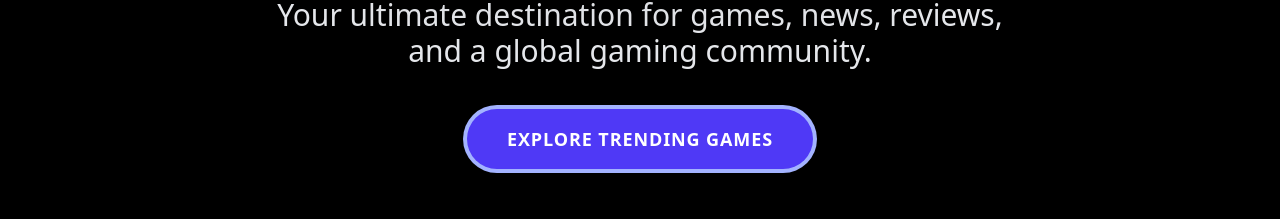
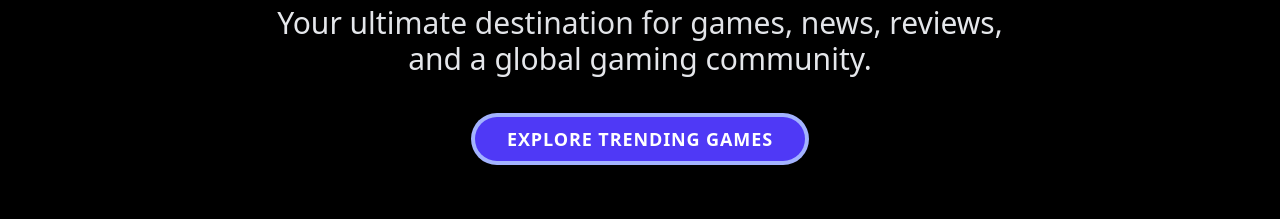
Before and after one commit to shehabRabby/GameZone, a React (Vite) app: page /aboutus in a window 1280 px wide. Shown: the part 333-552 px from the top of the page. Built offline with nearby package versions, Linux system fonts and the light colour scheme; no server answers.

Commit message:
Update Readme file

```diff
--- a/src/Components/ShowSlider.jsx
+++ b/src/Components/ShowSlider.jsx
@@ -98,7 +98,7 @@ export default function Slider() {
         {slides.map((slide) => (
           <SwiperSlide key={slide.id}>
             <div
-              className="relative w-full h-[55vh] md:h-[65vh] lg:h-[77vh] flex items-center justify-center text-center text-white transition-all duration-500"
+              className="relative w-full h-[55vh] md:h-[60vh] lg:h-[70vh] flex items-center justify-center text-center text-white transition-all duration-500"
               style={{
                 backgroundImage: `url(${slide.img})`,
                 backgroundSize: "cover",
--- a/src/Pages/AboutUs.jsx
+++ b/src/Pages/AboutUs.jsx
@@ -34,7 +34,7 @@ const AboutUs = () => {
           {/* CTA Button */}
           <a
             href="/"
-            className="px-10 py-4 bg-indigo-600 text-white font-bold text-lg rounded-full shadow-2xl hover:bg-indigo-700 transition duration-300 transform hover:scale-105 ring-4 ring-indigo-300 ring-opacity-50 uppercase tracking-wider cursor-pointer"
+            className="px-8 py-2 bg-indigo-600 text-white font-bold text-lg rounded-full shadow-2xl hover:bg-indigo-700 transition duration-300 transform hover:scale-105 ring-4 ring-indigo-300 ring-opacity-50 uppercase tracking-wider cursor-pointer"
           >
             Explore Trending Games
           </a>
--- a/src/Pages/GameDetails.jsx
+++ b/src/Pages/GameDetails.jsx
@@ -158,7 +158,6 @@ const GameDetails = () => {
             </div>
           </div>
 
-          {/* Right Column: Trailer (Takes the remaining two columns) */}
           <div className="lg:col-span-2 space-y-8">
             {/* Trailer Section */}
             <div className="p-6 bg-gray-800 rounded-xl shadow-xl border border-cyan-500/20">
@@ -166,7 +165,7 @@ const GameDetails = () => {
                 <FaVideo size={24} /> <span>Game Trailer</span>
               </h3>
               <div className="relative aspect-video bg-black rounded-lg overflow-hidden border border-gray-700">
-                <p className="text-gray-400 text-center py-10">
+                <p className="text-gray-400 text-center py-8">
                   Embedded Trailer Player Goes Here (or iframe with src=
                   {game.videoTrailer})
                   <br />
@@ -184,7 +183,6 @@ const GameDetails = () => {
           </div>
         </div>
       </div>
-
     </div>
   );
 };
```
Also changed, not shown: 1 other file (tests, documents, lock files or other folders).
